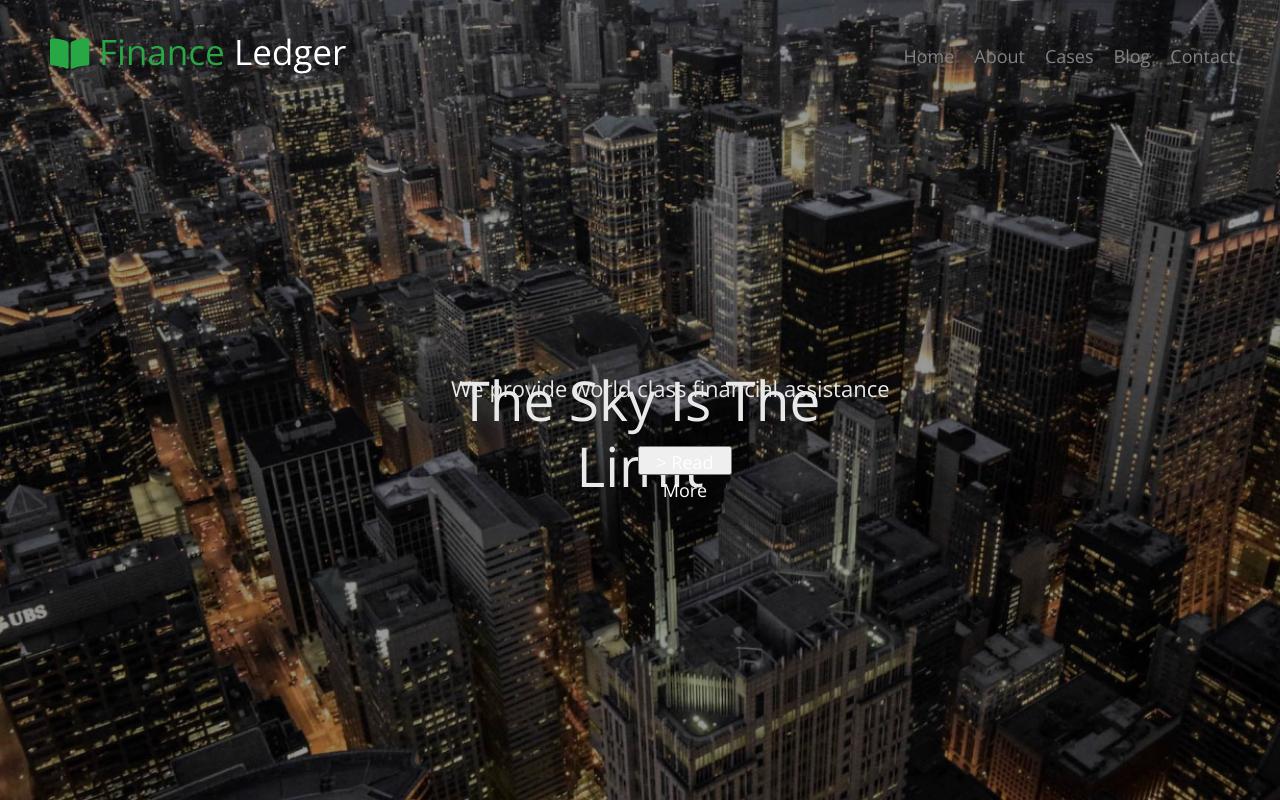
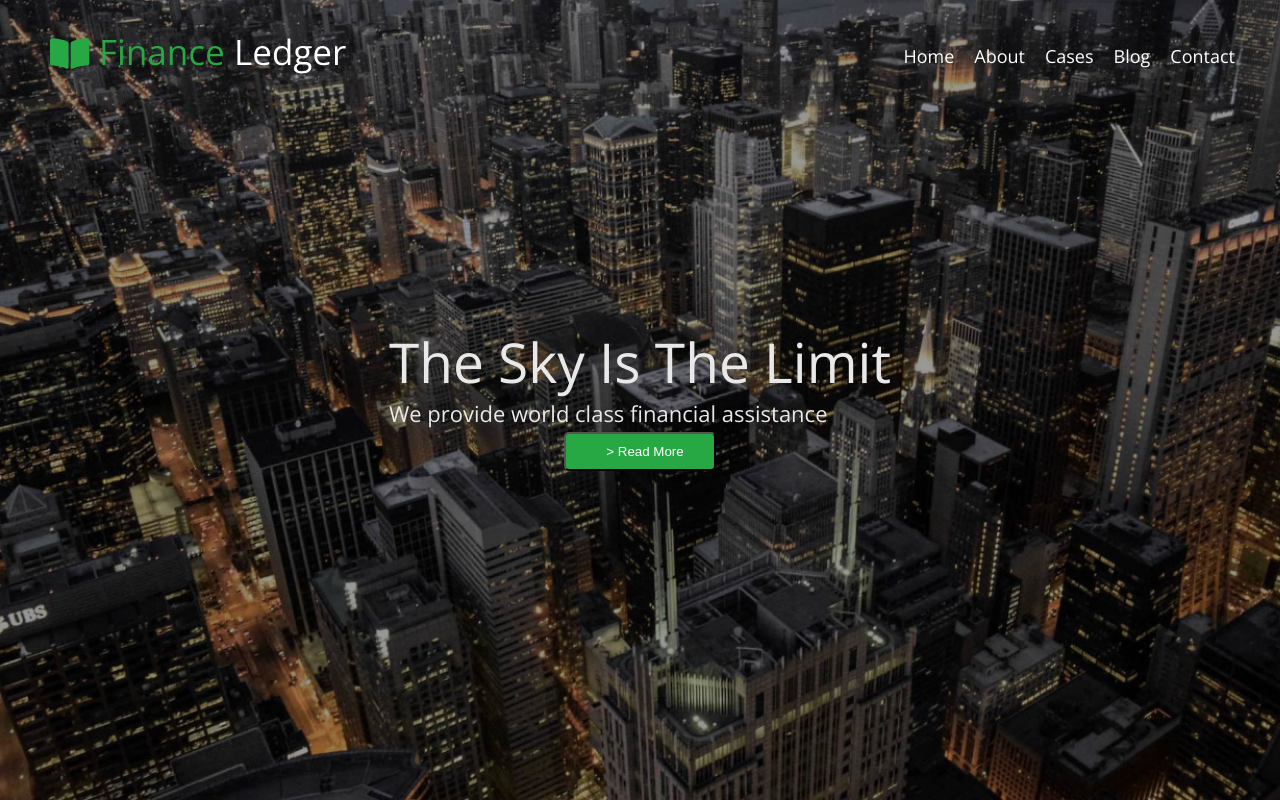
Before and after one commit to Myhailo11/FinanceLedger, a plain HTML site: page index.html in a window 1280 px wide. Drawn offline with nearby package versions, Linux system fonts and the light colour scheme.

Commit message:
add banner

```diff
--- a/css/style.css
+++ b/css/style.css
@@ -36,7 +36,7 @@ body {
   padding: 28px 0 32px 0x;
 }
 .header-link a {
-  color: #828282;
+  color:#FFFFFF ;
   text-decoration: none;
 }
 
@@ -69,55 +69,27 @@ body {
 }
 
 .banner-title{
-    width: 493px;
-    height: 66px;
-    left: 431px;
-    top: 279px;
 
-    font-family: 'Open Sans';
-    font-style: normal;
     font-weight: 300;
     font-size: 55px;
     line-height: 66px;
-    /* identical to box height, or 120% */
-
-    text-align: center;
-
     color: #E9E9E9;
 }
 .banner-text{
-    position: absolute;
-    width: 459px;
-    height: 37px;
-    left: 451px;
-    top: 370px;
-
-    font-family: 'Open Sans';
-    font-style: normal;
     font-weight: 400;
     font-size: 22px;
     line-height: 37px;
-    /* identical to box height, or 167% */
-
-    text-align: center;
-
     color: #E9E9E9;
 }
 .banner-button{
-    position: absolute;
-    width: 94px;
-    height: 29px;
-    left: 638px;
-    top: 446px;
-
-    font-family: 'Open Sans';
-    font-style: normal;
-    font-weight: 400;
-    font-size: 18px;
-    line-height: 28px;
-    /* identical to box height, or 156% */
-
-    text-align: center;
-
-    color: #FFFFFF;
-}
+   background-color: #28a745;
+   padding: 10px 30px 10px 40px;
+   color: white;
+border-radius: 5px;
+display: flex;
+align-items: center;
+margin: 0 auto;
+  }
+  .btn i{
+padding-right:6px ;
+  }
--- a/index.html
+++ b/index.html
@@ -22,18 +22,18 @@
                     <img class="header-logo" src="./img/Main-Logo.svg" alt="Finance Ledger logo">
                 </a>
                     <ul class="header-list">
-                        <li class="header-link"><a href="./index.html">Home</a></li>
-                        <li class="header-link"><a href="./index.html">About</a></li>
-                        <li class="header-link"><a href="./index.html">Cases</a></li>
-                        <li class="header-link"><a href="./index.html">Blog</a></li>
-                        <li class="header-link"><a href="./index.html">Contact</a></li>
+                        <li class="header-link"><a href="./">Home</a></li>
+                        <li class="header-link"><a href="./">About</a></li>
+                        <li class="header-link"><a href="./">Cases</a></li>
+                        <li class="header-link"><a href="./">Blog</a></li>
+                        <li class="header-link"><a href="./">Contact</a></li>
                 </ul>
             </nav>
         </div>
     </header>
     <main>
         <section class="banner">
-            <div class="wrapper">
+            <div class="container">
                 <h1 class="banner-title">The Sky Is The Limit</h1>
                 <p class="banner-text">We provide world class financial assistance</p>
 
```
